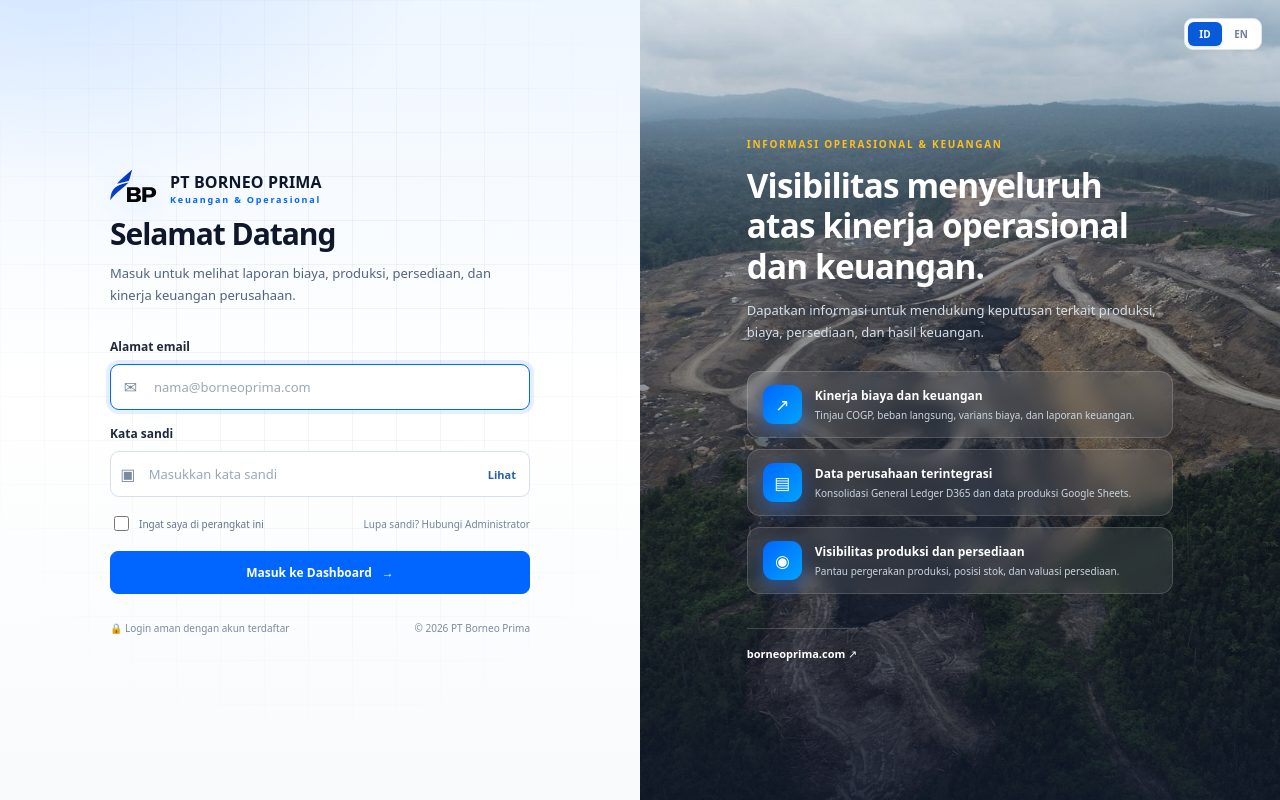
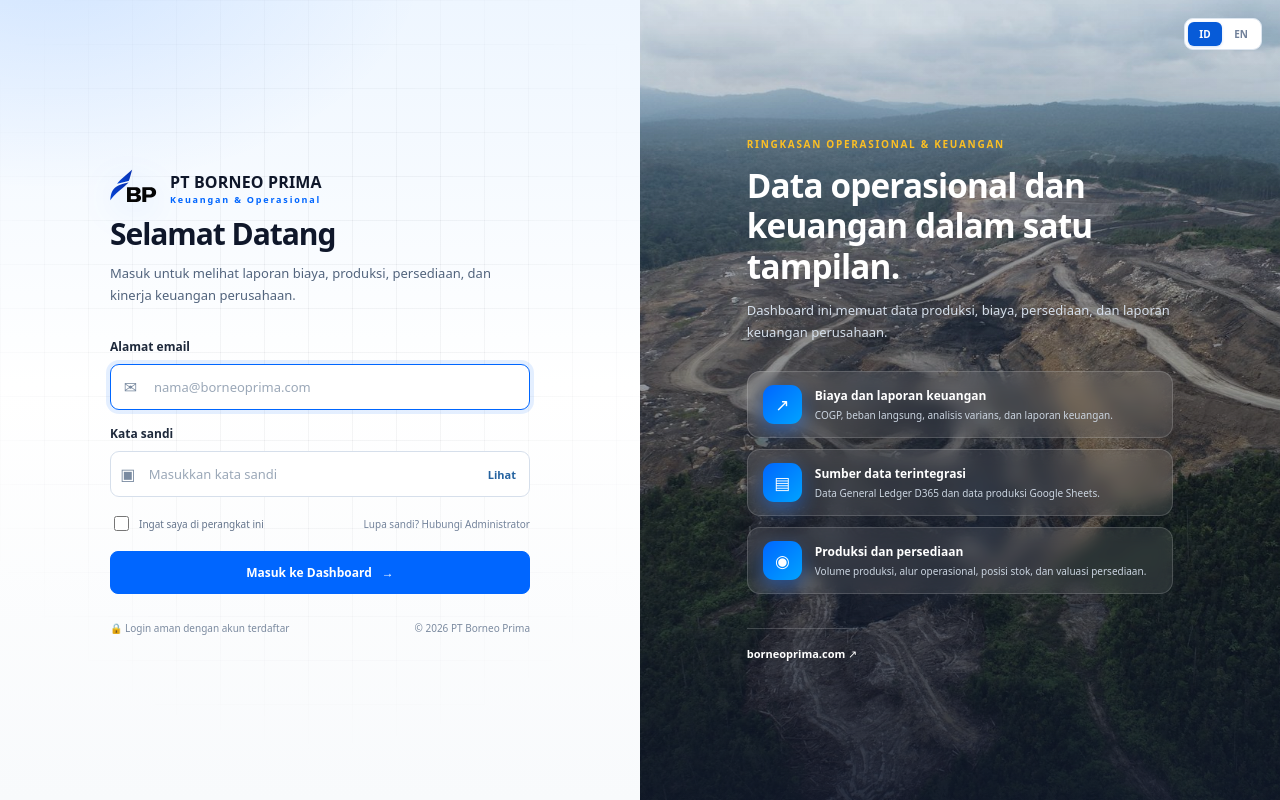
Before and after one commit to dikawebi/finops-dashboard, a Laravel app: page /login in a window 1280 px wide. Run offline with Laravel 12, Linux system fonts and the light colour scheme; data that the repository does not hold is empty; style sheets or scripts are compiled from the project's sources; parts of the project's set-up code (start-up, migrations or seed data) failed here and were passed over; some web fonts are replaced.

Commit message:
Use neutral login page messaging
Replace promotional and decision-support claims with factual descriptions of the operational, financial, production, and inventory data available in the dashboard. Update Indonesian and English copy consistently.

```diff
--- a/laravel/resources/js/language.js
+++ b/laravel/resources/js/language.js
@@ -11,15 +11,15 @@ const translations = [
 ];
 
 translations.push(
-    ['OPERATIONAL & FINANCIAL PERFORMANCE', 'INFORMASI OPERASIONAL & KEUANGAN'],
-    ['A clear view of operational and financial performance.', 'Visibilitas menyeluruh atas kinerja operasional dan keuangan.'],
-    ['Access decision-ready insights across production, costs, inventory, and financial results.', 'Dapatkan informasi untuk mendukung keputusan terkait produksi, biaya, persediaan, dan hasil keuangan.'],
-    ['Cost and financial performance', 'Kinerja biaya dan keuangan'],
-    ['Review COGP, direct expenses, cost variances, and financial statements.', 'Tinjau COGP, beban langsung, varians biaya, dan laporan keuangan.'],
-    ['Connected enterprise data', 'Data perusahaan terintegrasi'],
-    ['Consolidated D365 General Ledger and Google Sheets production data.', 'Konsolidasi General Ledger D365 dan data produksi Google Sheets.'],
-    ['Production and inventory visibility', 'Visibilitas produksi dan persediaan'],
-    ['Monitor production movements, stock positions, and inventory valuation.', 'Pantau pergerakan produksi, posisi stok, dan valuasi persediaan.'],
+    ['OPERATIONAL & FINANCIAL REPORTING', 'RINGKASAN OPERASIONAL & KEUANGAN'],
+    ['Operational and financial data in one view.', 'Data operasional dan keuangan dalam satu tampilan.'],
+    ['This dashboard presents company production, cost, inventory, and financial statement data.', 'Dashboard ini memuat data produksi, biaya, persediaan, dan laporan keuangan perusahaan.'],
+    ['Costs and financial reports', 'Biaya dan laporan keuangan'],
+    ['COGP, direct expenses, variance analysis, and financial statements.', 'COGP, beban langsung, analisis varians, dan laporan keuangan.'],
+    ['Integrated data sources', 'Sumber data terintegrasi'],
+    ['D365 General Ledger data and Google Sheets production data.', 'Data General Ledger D365 dan data produksi Google Sheets.'],
+    ['Production and inventory', 'Produksi dan persediaan'],
+    ['Production volume, operational flow, stock position, and inventory valuation.', 'Volume produksi, alur operasional, posisi stok, dan valuasi persediaan.'],
     ['Change password', 'Ganti kata sandi'],
     ['Sign out', 'Keluar'],
     ['ACCOUNT SECURITY', 'KEAMANAN AKUN'],
--- a/laravel/resources/views/auth/login.blade.php
+++ b/laravel/resources/views/auth/login.blade.php
@@ -46,12 +46,12 @@
         <aside class="login-visual-side" aria-label="Informasi FinOps Dashboard">
             <img class="login-visual-image" src="/images/login-side.jpg" alt="Operasi tambang PT Borneo Prima" fetchpriority="high" decoding="async"><div class="login-visual-shade"></div>
             <div class="login-visual-content">
-                <div class="visual-eyebrow">INFORMASI OPERASIONAL &amp; KEUANGAN</div>
-                <h2>Visibilitas menyeluruh atas kinerja operasional dan keuangan.</h2>
-                <p class="visual-lead">Dapatkan informasi untuk mendukung keputusan terkait produksi, biaya, persediaan, dan hasil keuangan.</p>
-                <div class="visual-feature"><span>↗</span><div><b>Kinerja biaya dan keuangan</b><small>Tinjau COGP, beban langsung, varians biaya, dan laporan keuangan.</small></div></div>
-                <div class="visual-feature"><span>▤</span><div><b>Data perusahaan terintegrasi</b><small>Konsolidasi General Ledger D365 dan data produksi Google Sheets.</small></div></div>
-                <div class="visual-feature"><span>◉</span><div><b>Visibilitas produksi dan persediaan</b><small>Pantau pergerakan produksi, posisi stok, dan valuasi persediaan.</small></div></div>
+                <div class="visual-eyebrow">RINGKASAN OPERASIONAL &amp; KEUANGAN</div>
+                <h2>Data operasional dan keuangan dalam satu tampilan.</h2>
+                <p class="visual-lead">Dashboard ini memuat data produksi, biaya, persediaan, dan laporan keuangan perusahaan.</p>
+                <div class="visual-feature"><span>↗</span><div><b>Biaya dan laporan keuangan</b><small>COGP, beban langsung, analisis varians, dan laporan keuangan.</small></div></div>
+                <div class="visual-feature"><span>▤</span><div><b>Sumber data terintegrasi</b><small>Data General Ledger D365 dan data produksi Google Sheets.</small></div></div>
+                <div class="visual-feature"><span>◉</span><div><b>Produksi dan persediaan</b><small>Volume produksi, alur operasional, posisi stok, dan valuasi persediaan.</small></div></div>
                 <a class="company-link" href="https://borneoprima.com/" target="_blank" rel="noopener">borneoprima.com ↗</a>
             </div>
         </aside>
```
